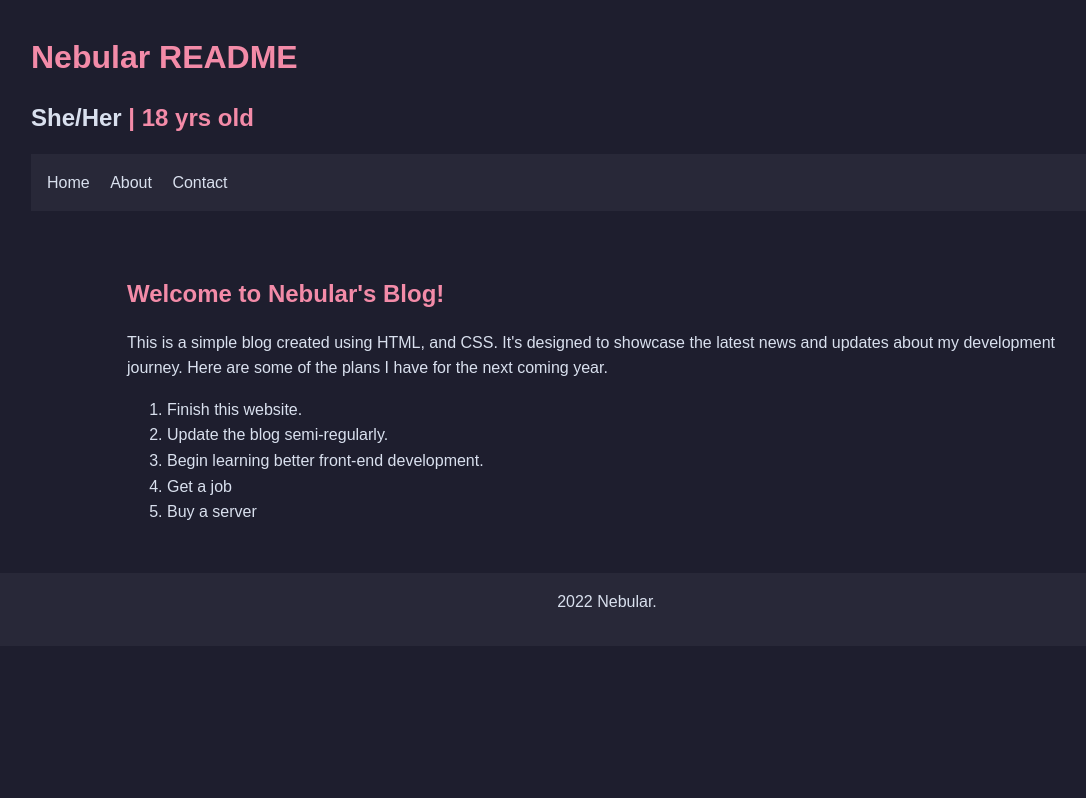
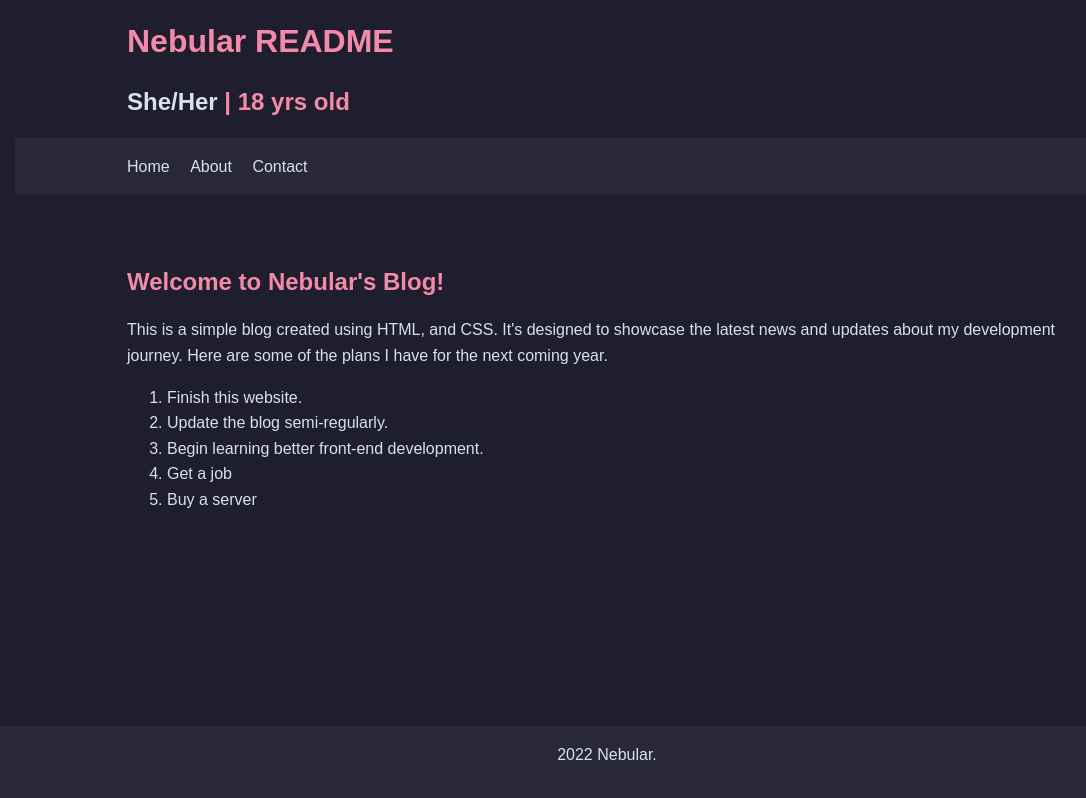
Before and after one commit to nebularhiki/nebular-website, a plain HTML site: page index.html in a window 1280 px wide. Shown: the whole page, without its empty margins (33-1119 px from the left). Drawn offline with Linux system fonts and the light colour scheme.

Commit message:
Edited css

```diff
--- a/css/styles.css
+++ b/css/styles.css
@@ -14,11 +14,26 @@
   }
 
   header, main, footer {
-    padding: 2rem; /* Padding for content inside sections */
+    padding: 1rem; /* Padding for content inside sections */
+  }
+
+  h3 {
+    display: block;
+    font-size: 1.5em;
+    margin-top: 0.83em;
+    margin-bottom: 0.83em;
+    margin-left: 0;
+    margin-right: 0;
+    font-weight: bold;
   }
 
   h1, h2, h3, h4, h5, h6 {
     color: var(--accent);
+  }
+
+  h1, h2 {
+    max-width: 960px;
+    margin: 0 auto;
   }
 
   a {
@@ -39,11 +54,14 @@
     font-family: Arial, sans-serif;
     color: var(--text);
     line-height: 1.6;
+    display: flex;
+    flex-direction: column;
+    min-height: 100vh; /* Make the body take up the full viewport height */
   }
 
   /* Typography */
   h1, h2, h3, h4, h5, h6 {
-    margin-top: 0;
+    margin-top: 1;
     margin-bottom: 1rem;
   }
 
@@ -57,6 +75,7 @@
     max-width: 960px;
     margin: 0 auto;
     padding: 0 1rem;
+    flex: 1; /* Allow the main content to take up the remaining space */
   }
 
   /* Navigation */
@@ -67,8 +86,9 @@
 
   nav ul {
     list-style: none;
-    margin: 0;
+    margin: 0 auto;
     padding: 0;
+    max-width: 960px;
   }
 
   nav ul li {
@@ -86,4 +106,6 @@
     background-color: var(--surface);
     padding: 1rem;
     text-align: center;
+    position: sticky;
+    bottom: 0; /* Make the footer stick to the bottom */
   }
--- a/index.html
+++ b/index.html
@@ -25,7 +25,7 @@
 
         <!--  main content element  -->
         <main>
-            <h2>Welcome to Nebular's Blog!</h2>
+            <h3>Welcome to Nebular's Blog!</h3>
             <p>This is a simple blog created using HTML, and CSS. It's designed to showcase the latest news and updates about my development journey. Here are some of the plans I have for the next coming year.</p>
             <ol>
                 <li>Finish this website.</li>
```
